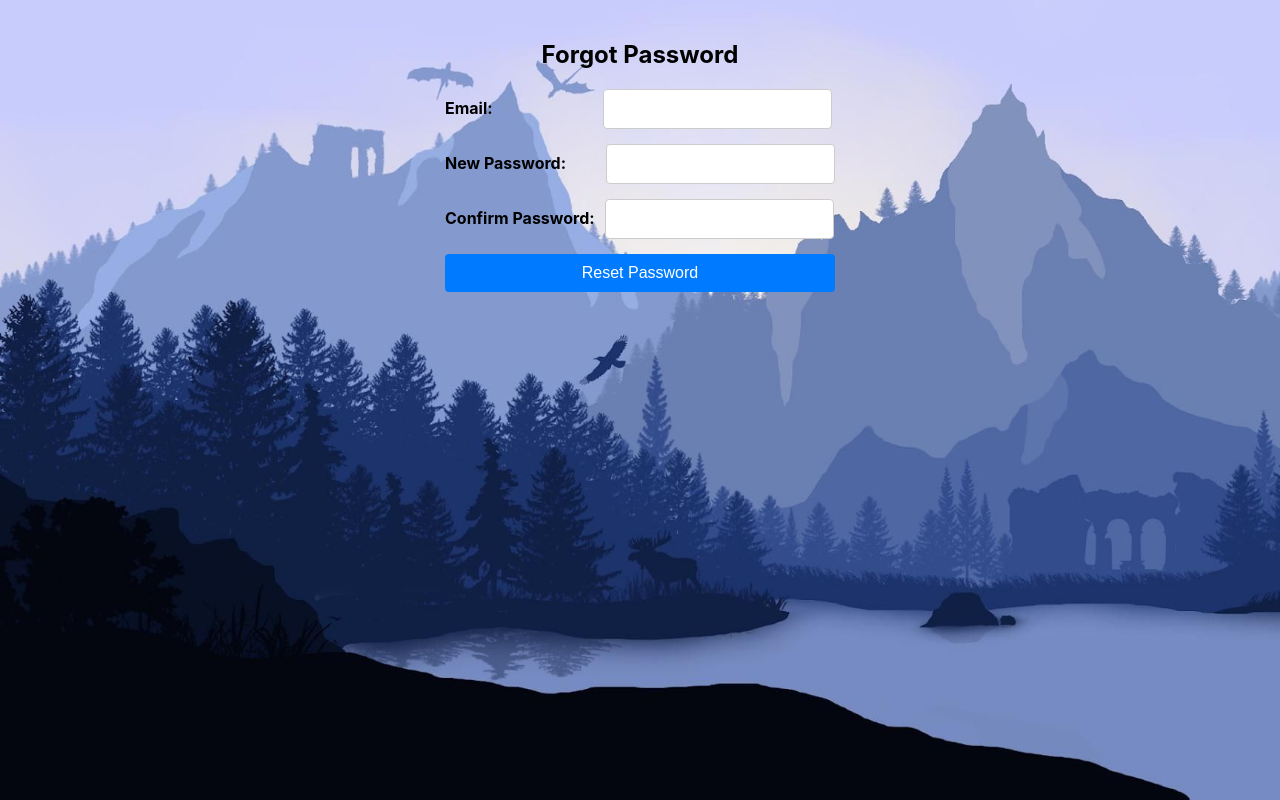
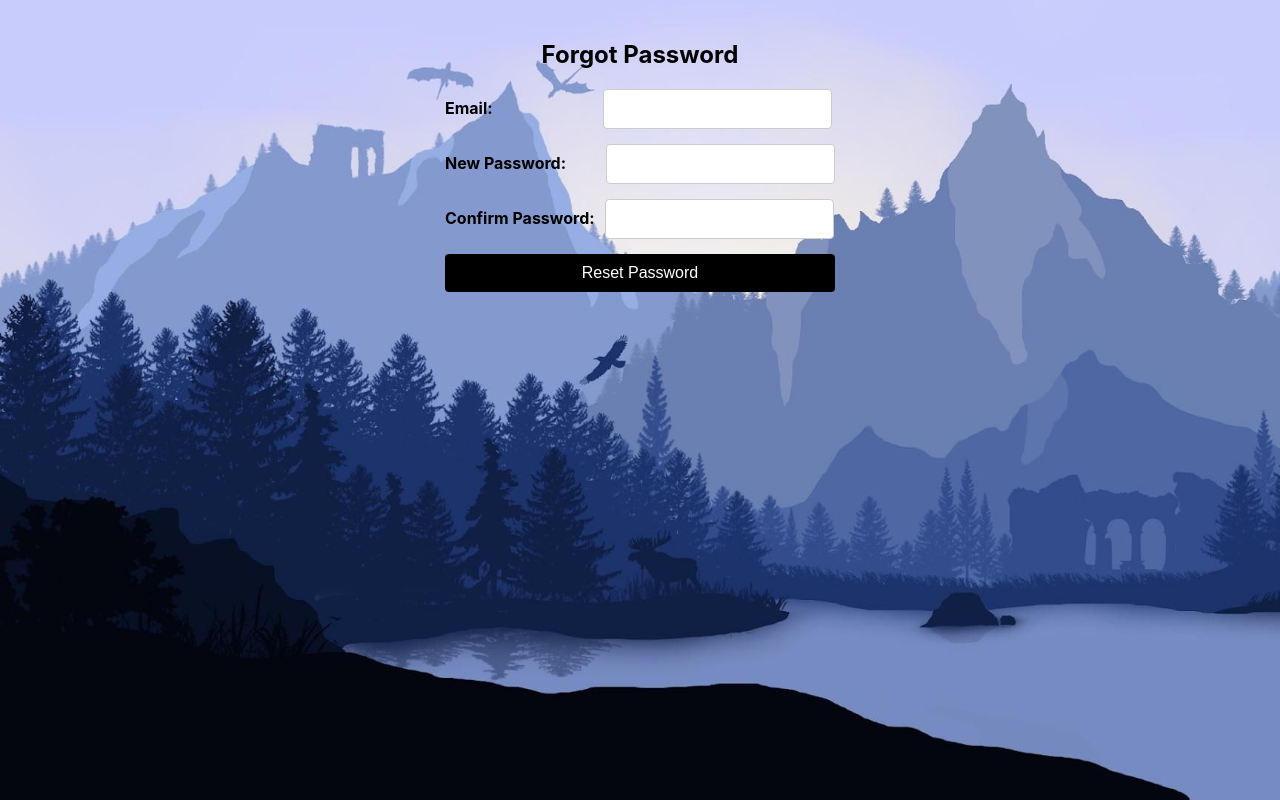
Before and after one commit to anamiikarajesh/details, a React (Create React App) app: page /Forgot in a window 1280 px wide. Built offline with nearby package versions, Linux system fonts and the light colour scheme.

Commit message:
Update forgot.jsx

```diff
--- a/src/component/forgot.jsx
+++ b/src/component/forgot.jsx
@@ -111,7 +111,7 @@ const styles = {
     fontSize: '16px',
     borderRadius: '4px',
     border: 'none',
-    background: '#007BFF',
+    background: '#000',
     color: '#fff',
     cursor: 'pointer'
   },
```
